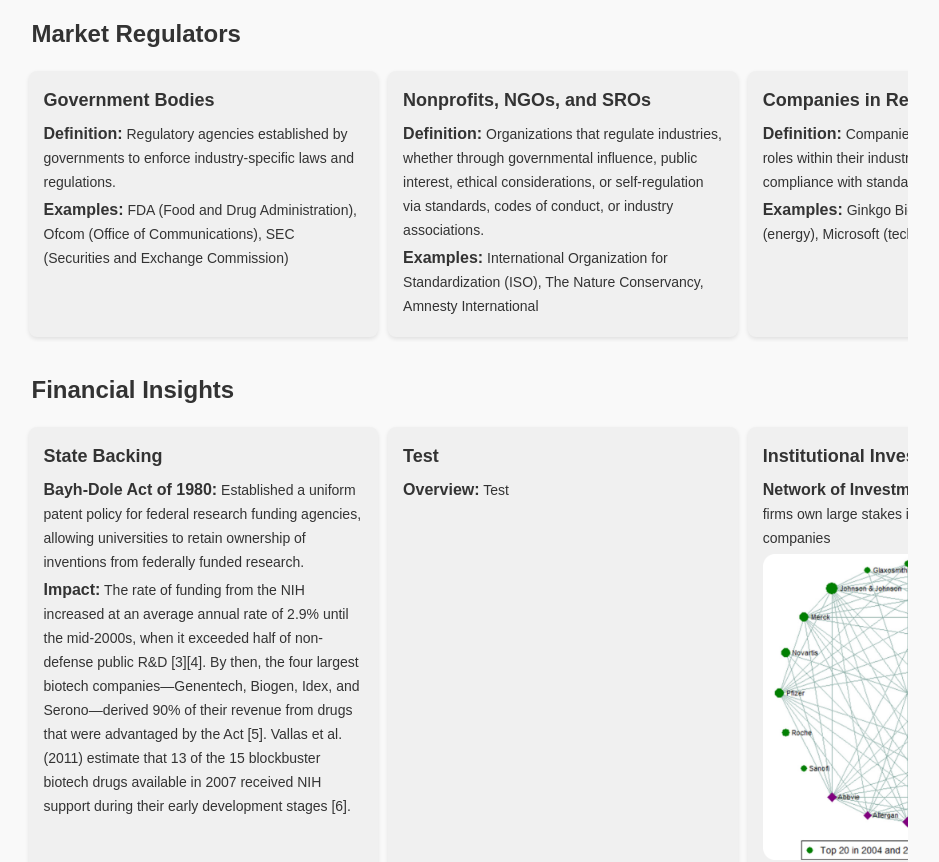
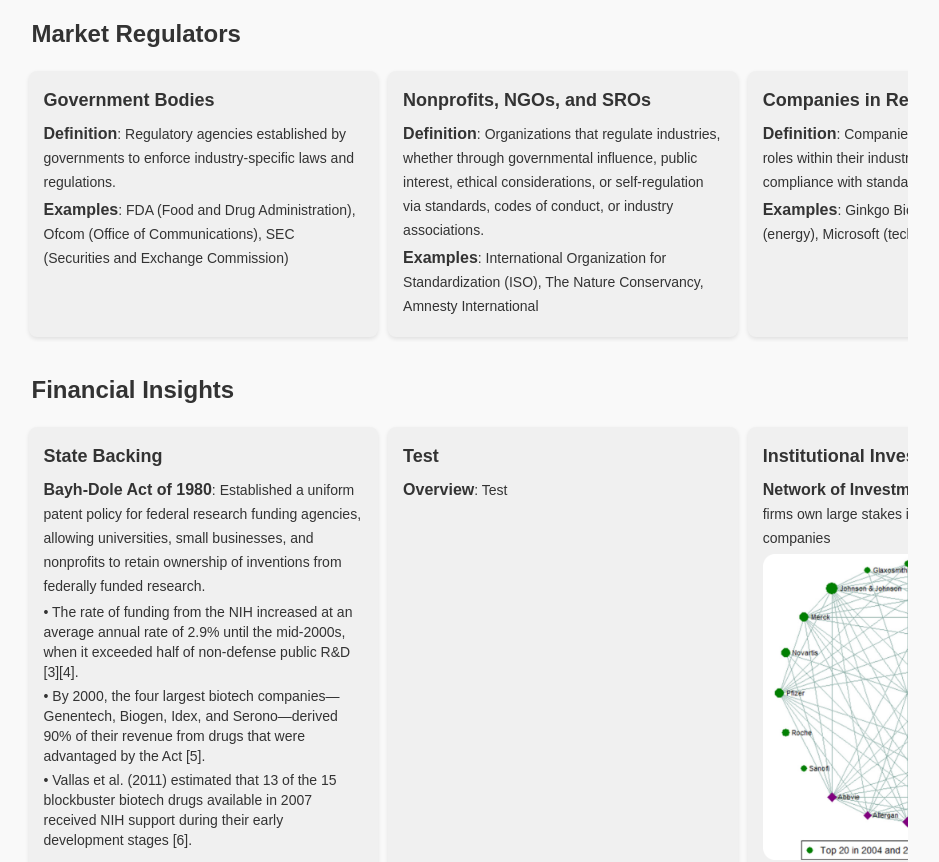
Before and after one commit to tkpepper15/applied-ethics, a Next.js app: page /how_corporate_ownership_shapes_big_pharma in a window 1280 px wide. Shown: the part 862-1724 px from the top of the page, without its empty margins (172-1111 px from the left). Built offline with nearby package versions, Linux system fonts and the light colour scheme.

Commit message:
Commit message

```diff
--- a/app/how_corporate_ownership_shapes_big_pharma/page.tsx
+++ b/app/how_corporate_ownership_shapes_big_pharma/page.tsx
@@ -35,8 +35,10 @@
     id: 1,
     title: 'State Backing',
     content: `
-    Bayh-Dole Act of 1980: Established a uniform patent policy for federal research funding agencies, allowing universities to retain ownership of inventions from federally funded research.
-    Impact: The rate of funding from the NIH increased at an average annual rate of 2.9% until the mid-2000s, when it exceeded half of non-defense public R&D [3][4]. By then, the four largest biotech companies—Genentech, Biogen, Idex, and Serono—derived 90% of their revenue from drugs that were advantaged by the Act [5]. Vallas et al. (2011) estimate that 13 of the 15 blockbuster biotech drugs available in 2007 received NIH support during their early development stages [6].
+    Bayh-Dole Act of 1980: Established a uniform patent policy for federal research funding agencies, allowing universities, small businesses, and nonprofits to retain ownership of inventions from federally funded research.
+    • The rate of funding from the NIH increased at an average annual rate of 2.9% until the mid-2000s, when it exceeded half of non-defense public R&D [3][4].
+    • By 2000, the four largest biotech companies—Genentech, Biogen, Idex, and Serono—derived 90% of their revenue from drugs that were advantaged by the Act [5].
+    • Vallas et al. (2011) estimated that 13 of the 15 blockbuster biotech drugs available in 2007 received NIH support during their early development stages [6].
     `
   },
   {
--- a/app/timeline.tsx
+++ b/app/timeline.tsx
@@ -16,20 +16,37 @@
         <div className="text-content">
           <h2 className="text-lg font-semibold mb-2">{title}</h2>
           {contentParts.map((part, index) => {
-            const [heading, ...textParts] = part.split(':');
-            const text = textParts.join(':').trim();
+            if (part.startsWith('• ')) {
+              // Render bulleted list
+              const items = part.split('• ').filter(item => item.trim() !== '');
               return (
                 <div key={index} className="mb-1">
-                {heading?.trim() ? (
-                  <>
-                    <span className="text-md font-semibold">{heading.trim()}:</span>
-                    <span className="text-sm"> {text}</span>
-                  </>
-                ) : (
-                  <p className="text-sm mb-1">{part}</p>
-                )}
+                  <ul className="list-disc pl-4">
+                    {items.map((item, idx) => (
+                      <li key={idx} className="text-sm">{item.trim()}</li>
+                    ))}
+                  </ul>
                 </div>
               );
+            } else {
+              // Split into heading and content
+              const colonIndex = part.indexOf(':');
+              if (colonIndex !== -1) {
+                const heading = part.substring(0, colonIndex).trim();
+                const text = part.substring(colonIndex + 1).trim();
+                return (
+                  <div key={index} className="mb-1">
+                    <span className="text-md font-semibold">{heading}</span>
+                    <span className="text-sm">: {text}</span>
+                  </div>
+                );
+              } else {
+                // Render as regular paragraph
+                return (
+                  <p key={index} className="text-sm mb-1">{part}</p>
+                );
+              }
+            }
           })}
           {imageUrl && (
             <div className="img-container">
```
Lines whose indentation alone changed are shown as unchanged.
